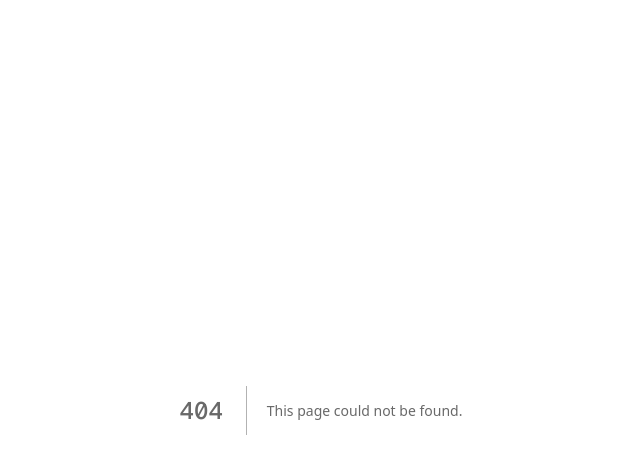
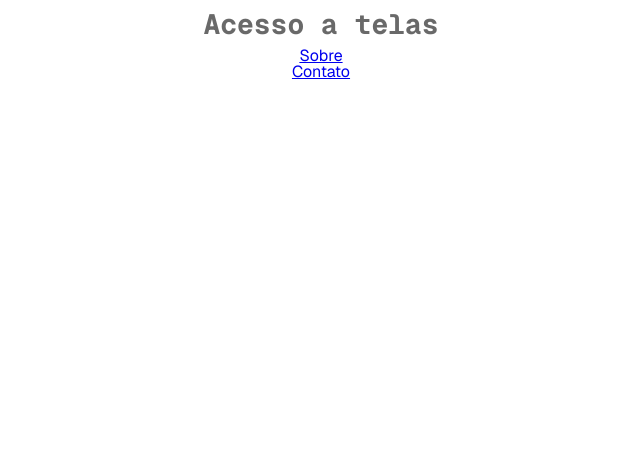
Before and after one commit to joaosaturnino/tcc-web-pharmax, a Next.js app: page /temp in a window 1280 px wide. Before the commit this address had no page. Shown: the top 458 px of the page, without its empty margins (319-959 px from the left). Built offline with nearby package versions, Linux system fonts and the light colour scheme.

Commit message:
aula 12/08/25
rotas de link

```diff
--- /dev/null
+++ b/src/app/temp/page.jsx
@@ -0,0 +1,12 @@
+import Link from "next/link";
+
+export default function Temp() {
+    return (
+        <div className="container">
+            <h1>Acesso a telas</h1>
+            <Link href={'/sobre'}>Sobre</Link>
+            <Link href={'/contato'}>Contato</Link>
+
+        </div>
+    );
+}
```
Also changed, not shown: src/app/contato/page.jsx (added, +9 -0 lines), src/app/sobre/page.jsx (added, +10 -0 lines), src/app/usuario/cadastro/page.jsx (added, +10 -0 lines), src/app/usuario/login/page.jsx (added, +9 -0 lines), src/app/sobre/page.module.css (added).
